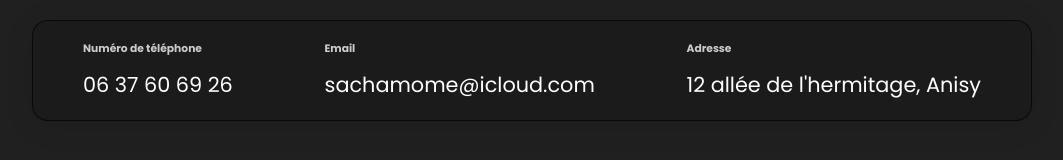
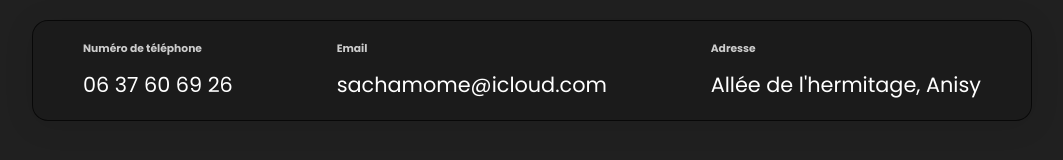
Before and after one commit to PikaFr/html, a plain HTML site: page index.html in a window 1280 px wide. Shown: the part 480-640 px from the top of the page, without its empty margins (108-1171 px from the left). Drawn offline with nearby package versions, Linux system fonts and the light colour scheme.

Commit message:
modified:   index.html

```diff
--- a/index.html
+++ b/index.html
@@ -39,7 +39,7 @@
             </div>
             <div class="item">
                 <h6 class="item-title">Adresse</h6>
-                <p class="item-text"><span class="item-text">12 allée de l'hermitage, Anisy</span>
+                <p class="item-text"><span class="item-text">Allée de l'hermitage, Anisy</span>
             </div>
         </section>
         <article>
```
